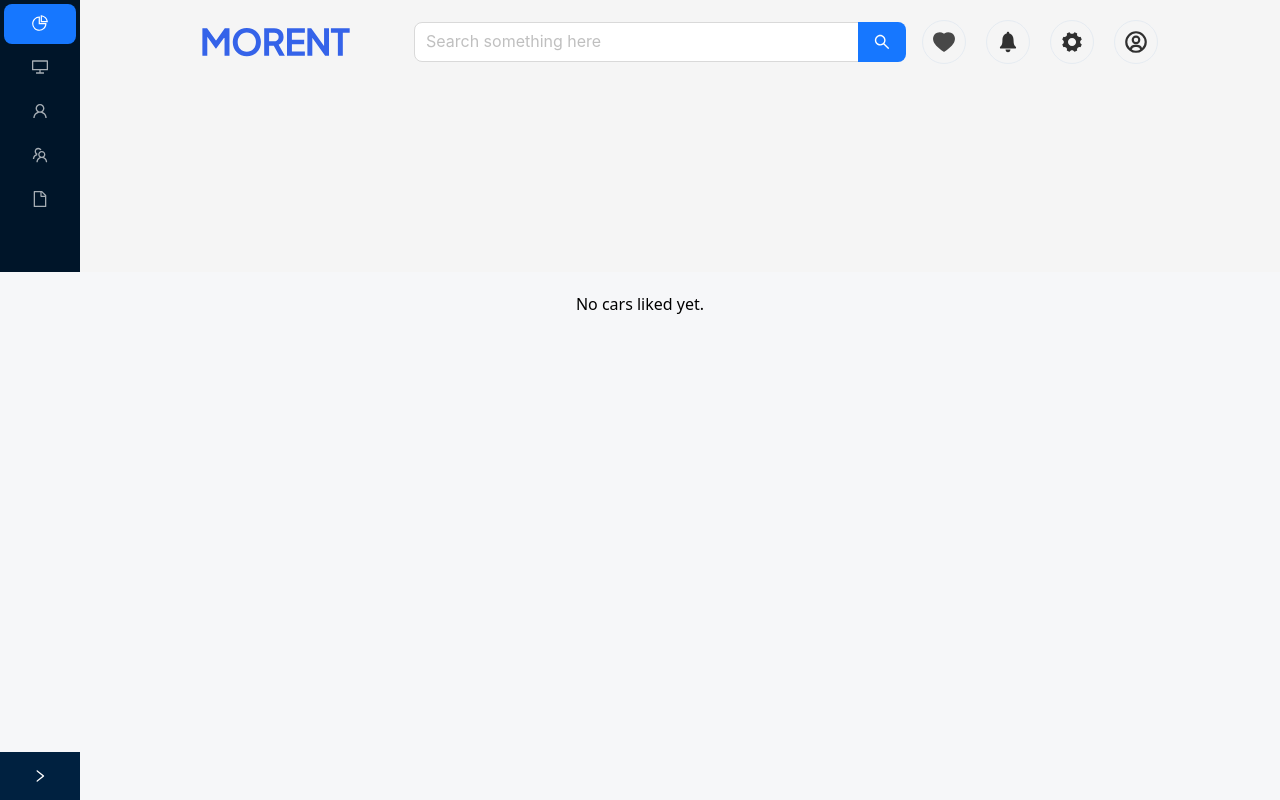
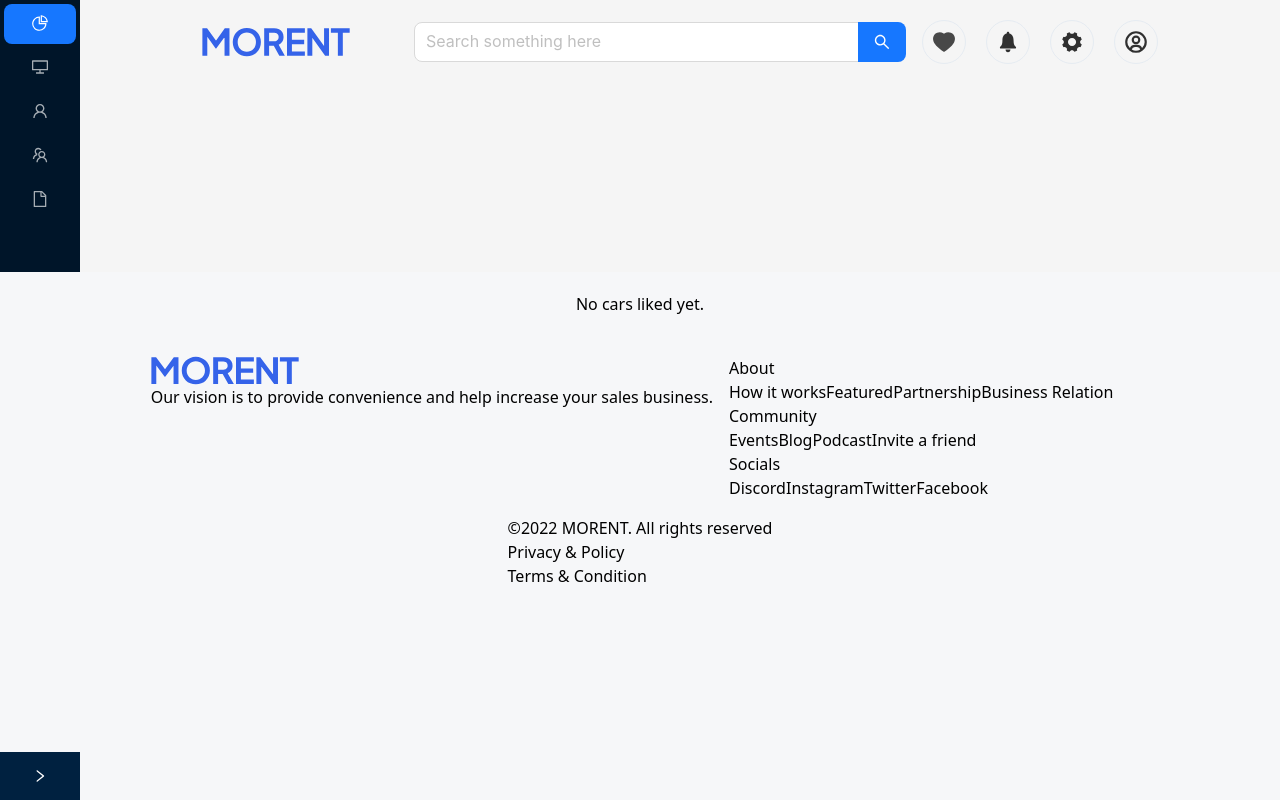
Before and after one commit to azizkhonnd/rent-a-car-project, a React (Vite) app: page /liked-cars in a window 1280 px wide. Built offline with nearby package versions, Linux system fonts and the light colour scheme; the HTML template or start-up script is replaced by a standard one.

Commit message:
bug fixes

```diff
--- a/src/components/footer/Footer.tsx
+++ b/src/components/footer/Footer.tsx
@@ -3,10 +3,12 @@ import { Link } from 'react-router-dom'
 const Footer = () => {
     return (
         <div>
-            <div className=" footerContainer bg-white pt-[80px]">
+            <div className="footerContainer bg-white pt-[80px]">
                 <div className='container flex w-full justify-between '>
                     <div className="footerLogo">
-                        <img src={siteLogo} alt="site logo" width={148} height={44} />
+                        <Link to='/'>
+                            <img src={siteLogo} alt="site logo" width={148} height={44} />
+                        </Link>
                         <div className="footerText w-[54%] mt-[18px]">
                             <p>Our vision is to provide convenience and help increase your sales business.</p>
                         </div>
--- a/src/routes/likedCar-page/LikedCars.tsx
+++ b/src/routes/likedCar-page/LikedCars.tsx
@@ -3,20 +3,27 @@ import { useSelector } from "react-redux";
 import { RootState } from "../../redux/store";
 import CarCard from "../../components/card/Card";
 import Header from "../../components/header/Header";
+import Footer from "../../components/footer/Footer";
 
-const LikedCarsPage  = () => {
+const LikedCarsPage = () => {
   const likedCars = useSelector((state: RootState) => state.likedCars.cars);
 
   return (
     <>
       <Header />
-      <div className="container liked-cars-page">
-        {likedCars.length > 0 ? (
-          likedCars.map((car) => <CarCard key={car._id} car={car} isLikedPage />)
-        ) : (
-          <p>No cars liked yet.</p>
-        )}
+      <div className="container liked-cars-page flex flex-col min-h-screen">
+        <div className="flex w-full flex-wrap justify-center gap-[25px]">
+          {likedCars.length > 0 ? (
+            likedCars.map((car) => <CarCard key={car._id} car={car} isLikedPage />)
+          ) : (
+            <p>No cars liked yet.</p>
+          )}
+        </div>
       </div>
+      <div className="flex-grow">
+        <Footer />
+      </div>
+
     </>
   );
 };
--- a/src/routes/singleCarPage/SingleCar.tsx
+++ b/src/routes/singleCarPage/SingleCar.tsx
@@ -12,11 +12,12 @@ import { useDispatch, useSelector } from "react-redux";
 import { likeCar, unlikeCar } from "../../redux/slices/car-slice-liked";
 import { RootState } from "../../redux/store";
 import "./SinglePage.css";
+import Footer from '../../components/footer/Footer';
 
 const SingleCarPage = () => {
     const { id } = useParams();
     const { data, isLoading } = useGetCarsQuery();
-    const [ setMainImageIndex] = useState(0);
+    const [setMainImageIndex] = useState(0);
     const carouselRef = useRef(null);
     const dispatch = useDispatch();
 
@@ -166,6 +167,7 @@ const SingleCarPage = () => {
 
                 </div>
             </div>
+            <Footer />
         </>
     );
 };
```
